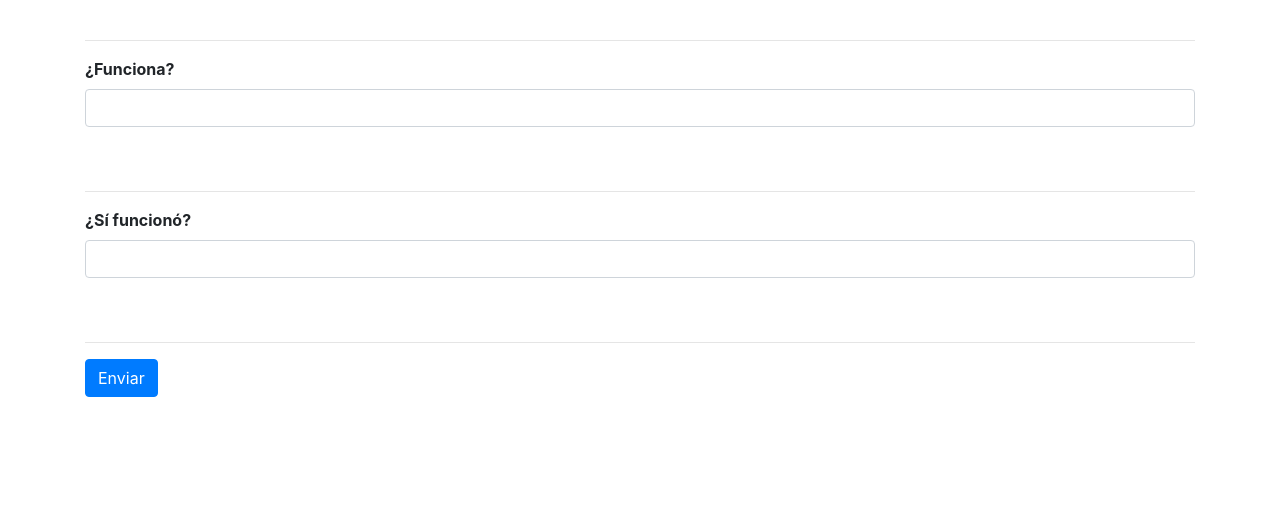
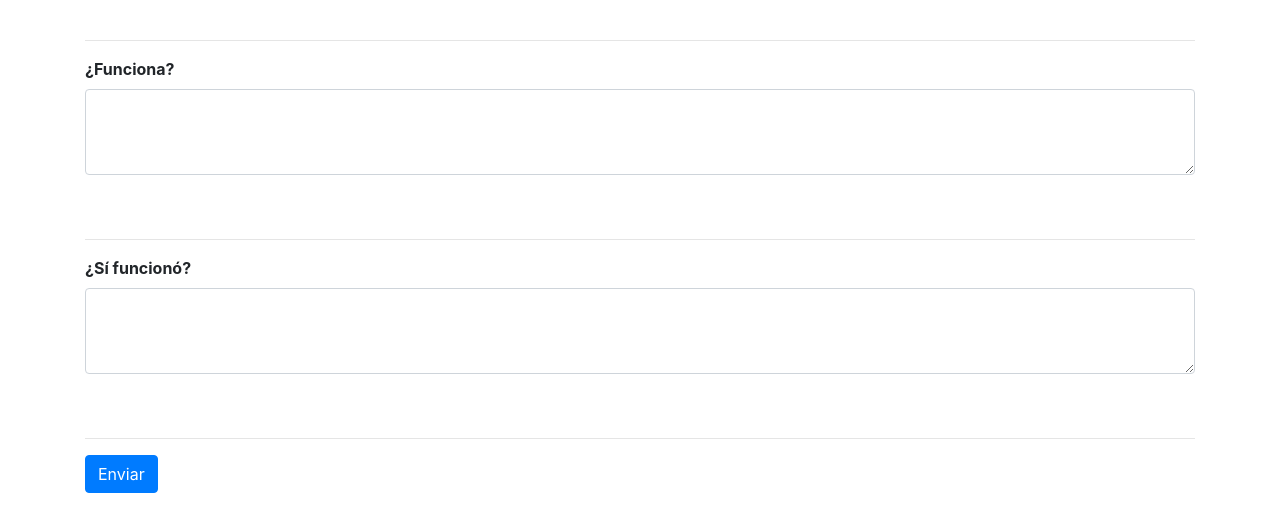
Before and after one commit to LiLiPS/EvaluacionEnLinea, a PHP site: page /php/alumno/responderExamen.php?idExamen=3 in a window 1280 px wide. Shown: the part 56-588 px from the top of the page. Run offline with PHP 8.4, Linux system fonts and the light colour scheme; a user stored in the database is signed in; data comes from the database, SQL or seed files in the repository; data that the repository does not hold is empty.

Commit message:
Corrección formulario respuesta

```diff
--- a/php/alumno/responderExamen.php
+++ b/php/alumno/responderExamen.php
@@ -63,7 +63,7 @@
                     <label for="<?php echo("r_$pregunta->id_pregunta"); ?>">
                         <b><?php echo("$pregunta->pregunta"); ?></b>
                     </label>
-                    <input type="text" name="<?php echo("r_$pregunta->id_pregunta"); ?>" id="<?php echo("r_$pregunta->id_pregunta"); ?>" class="form-control pk_resp" required>
+                    <textarea name="<?php echo("r_$pregunta->id_pregunta"); ?>" id="<?php echo("r_$pregunta->id_pregunta"); ?>" class="form-control pk_resp" rows="3" required></textarea>
                     <img src="../../loading.gif" width="100px" class="carga" id="<?php echo("i_$pregunta->id_pregunta");?>" hidden="">
                     <label id="<?php echo("p_$pregunta->id_pregunta"); ?>" class="p"></label>
                     <br>
```
